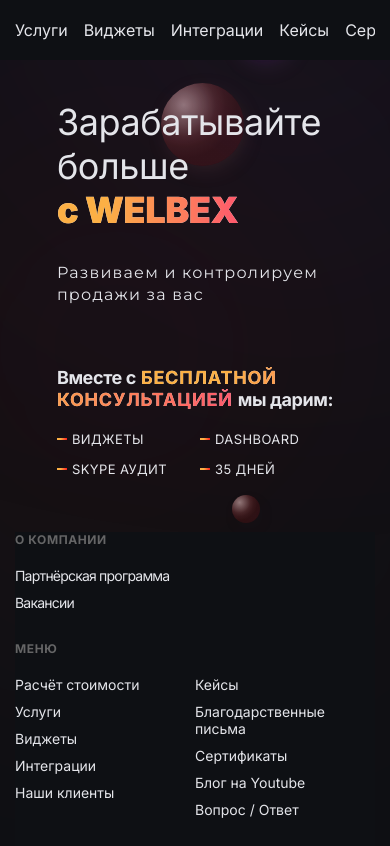
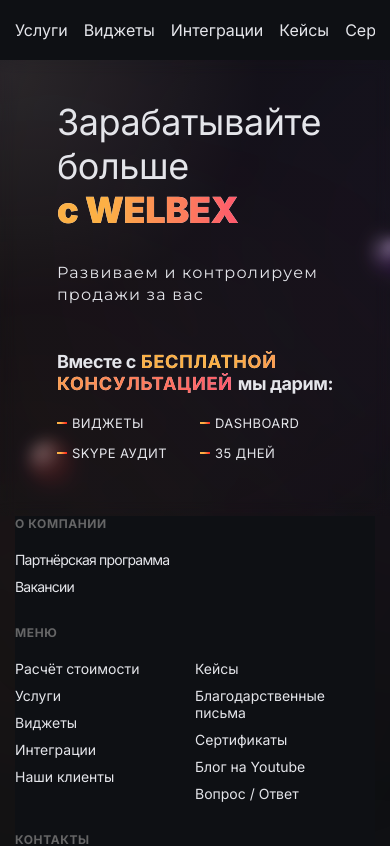
Before and after one commit to a-klimovich/welbex, a React (Vite) app: page / in a window 390 px wide. Shown: the top 846 px of the page. Built offline with nearby package versions, Linux system fonts and the light colour scheme.

Commit message:
change bubles

```diff
--- a/src/App.jsx
+++ b/src/App.jsx
@@ -1,10 +1,8 @@
 import Header from './components/Header'
 import Footer from './components/Footer'
-import Buble from './components/Buble'
 import Container from './components/Container'
 import MainContent from './modules/MainContent'
 import './scss/index.scss'
-
 
 const App = () => (
   <Container>
@@ -16,12 +14,6 @@
       </main>
 
       <Footer />
-
-      <Buble size="calc(var(--index-size) * 31.8)" variant="redLight" top="25%" left="-5%" />
-      <Buble size="83px" variant="redBoll" top="83px" left="41.2%" />
-      <Buble size="calc(var(--index-size) * 27)" variant="purpleLight" top="-15%" left="45%" />
-      <Buble size="60px" variant="purpleBall" top="0.2%" left="60%" />
-      <Buble size="28px" variant="redBoll" top="58.6%" left="59.5%" />
     </div>
   </Container>
 )
--- a/src/components/Buble/config.js
+++ /dev/null
@@ -1,23 +0,0 @@
-export default {
-  redLight: {
-    background: '#961A1A',
-    opacity: 0.5,
-    filter: 'blur(196px)',
-  },
-  redBoll: {
-    background: "radial-gradient(64% 64% at 27.25% 26.5%, rgba(255, 208, 208, 0.536) 0%, rgba(212, 93, 93, 0.264) 59.67%, rgba(167, 49, 49, 0.248) 78.59%, rgba(130, 25, 25, 0.248) 100%)",
-    boxShadow: "3px 6px 27px -10px rgba(223, 125, 125, 0.25)",
-    backdropFilter: "blur(2px)"
-  },
-  purpleLight: {
-    background: '#833AB4',
-    opacity: 0.5,
-    filter: 'blur(196px)',
-  },
-  purpleBall: {
-    background: 'radial-gradient(64% 64% at 27.25% 26.5%, rgba(236, 208, 255, 0.64) 0%, rgba(161, 93, 207, 0.24) 59.67%, rgba(118, 49, 164, 0.208) 78.59%, rgba(86, 24, 128, 0.232) 100%)',
-    boxShadow: '3px 6px 27px -10px rgba(177, 118, 217, 0.25)',
-    backdropFilter: 'blur(2px)',
-    filter: 'blur(5px)',
-  },
-}
--- a/src/components/Buble/index.jsx
+++ /dev/null
@@ -1,21 +0,0 @@
-import config from './config'
-
-const Buble = ({ size, variant = {}, top = 0, left = 0, transform, children }) => (
-  <div
-    style={{
-      position: "fixed",
-      top,
-      left,
-      width: size,
-      height: size,
-      borderRadius: '50%',
-      zIndex: -1,
-      transform,
-      ...config[variant] || {}
-    }}
-  >
-    { children }
-  </div>
-);
-
-export default Buble;
--- /dev/null
+++ b/src/components/Bubles/config.js
@@ -0,0 +1,97 @@
+export default [
+  {
+    key: "red_light",
+    base: {
+      background: '#961A1A',
+      opacity: 0.5,
+      filter: 'blur(196px)',
+    },
+    desktop: {
+      width: "calc(var(--index-size) * 31.8)",
+      height: "calc(var(--index-size) * 31.8)",
+      top: "25%",
+      left: "-5%",
+    },
+    mobile: {
+      top: "241px",
+      left: "-55px",
+      width: "211px",
+      height: "211px",
+    }
+  },
+  {
+    key: "red_boll",
+    base: {
+      background: "radial-gradient(64% 64% at 27.25% 26.5%, rgba(255, 208, 208, 0.536) 0%, rgba(212, 93, 93, 0.264) 59.67%, rgba(167, 49, 49, 0.248) 78.59%, rgba(130, 25, 25, 0.248) 100%)",
+      boxShadow: "3px 6px 27px -10px rgba(223, 125, 125, 0.25)",
+      backdropFilter: "blur(2px)"
+    },
+    desktop: {
+      width: "83px",
+      height: "83px",
+      top: "83px",
+      left: "41.2%",
+    },
+    mobile: {
+      top: "440px",
+      left: "29px",
+      width: "43px",
+      height: "43px",
+    }
+  },
+  {
+    key: "purple_light",
+    base: {
+      background: '#833AB4',
+    opacity: 0.5,
+    filter: 'blur(196px)',
+    },
+    desktop: {
+      width: "calc(var(--index-size) * 27)",
+      height: "calc(var(--index-size) * 27)",
+      top: "-15%",
+      left: "45%",
+    },
+    mobile: {
+      top: "107px",
+      left: "84%",
+      width: "259px",
+      height: "259px",
+    }
+  },
+  {
+    key: "purple_ball",
+    base: {
+      background: 'radial-gradient(64% 64% at 27.25% 26.5%, rgba(236, 208, 255, 0.64) 0%, rgba(161, 93, 207, 0.24) 59.67%, rgba(118, 49, 164, 0.208) 78.59%, rgba(86, 24, 128, 0.232) 100%)',
+      boxShadow: '3px 6px 27px -10px rgba(177, 118, 217, 0.25)',
+      backdropFilter: 'blur(2px)',
+      filter: 'blur(5px)',
+    },
+    desktop: {
+      width: "60px",
+      height: "60px",
+      top: "0.2%",
+      left: "60%",
+    },
+    mobile: {
+      top: "236px",
+      left: "96%",
+      width: "40px",
+      height: "40px",
+    }
+  },
+  {
+    key: "yellow_light",
+    base: {
+      background: '#FCB045',
+      opacity: '0.4',
+      filter: 'blur(196px)',
+    },
+    mobile: {
+      width: "200px",
+      height: "200px",
+      top: "519px",
+      left: "-66px"
+    }
+  },
+]
--- /dev/null
+++ b/src/components/Bubles/index.jsx
@@ -0,0 +1,27 @@
+import { memo, useMemo } from 'react'
+import config from './config'
+
+// eslint-disable-next-line react/display-name
+const Bubles = memo(() => {
+  const isMobileScreen = useMemo(() => {
+    if (window.innerWidth <= 768) {
+      return true
+    }
+    return false
+  }, [])
+
+  return config.map((buble) => (
+    <div
+      key={buble.key}
+      style={{
+        position: "fixed",
+        borderRadius: '50%',
+        zIndex: -1,
+        ...buble.base,
+        ...isMobileScreen ? buble?.mobile || {} : buble?.desktop || {}
+      }}
+    />
+  ))
+});
+
+export default Bubles;
--- a/src/modules/MainContent/index.jsx
+++ b/src/modules/MainContent/index.jsx
@@ -1,9 +1,11 @@
 import Typography from '../../components/Typography'
+import Bubles from '../../components/Bubles'
 import styles from './styles.module.scss'
 
 const { Gradient, Title, Paragraph } = Typography;
 
 const MainContent = () => (
+  <>
     <div className={styles.wrapper}>
       <div className={styles.first}>
         <div className={styles.title}>
@@ -68,6 +70,52 @@
         </button>
       </div>
     </div>
+
+    <Bubles />
+
+    {/* <Buble
+      variant="redBoll"
+      size="83px"
+      top="83px"
+      left="41.2%"
+      mobile={{
+        top: "402px",
+        left: "29px",
+        size: "43px",
+      }}
+    />
+
+    <Buble
+      size="calc(var(--index-size) * 27)"
+      variant="purpleLight"
+      top="-15%"
+      left="45%"
+      mobile={{
+        top: "107px",
+        left: "258px",
+        size: "259px",
+      }}
+    />
+
+    <Buble
+      size="60px"
+      variant="purpleBall"
+      top="0.2%"
+      left="60%"
+      mobile={{
+        top: "236px",
+        left: "296px",
+        size: "40px",
+      }}
+    />
+
+    <Buble
+      size="28px"
+      variant="redBoll"
+      top="58.6%"
+      left="59.5%"
+    /> */}
+  </>
 )
 
 export default MainContent
--- a/src/modules/MainContent/styles.module.scss
+++ b/src/modules/MainContent/styles.module.scss
@@ -3,6 +3,23 @@
   justify-content: space-between;
   width: 100%;
   padding: 86px 0 70px 0;
+  position: relative;
+  z-index: 1;
+
+  @media screen and (max-width: 768px) {
+    $containerPadding: 15px;
+    &::before {
+      content: '';
+      position: absolute;
+      z-index: -1;
+      top: 0;
+      left: -$containerPadding;
+      right: -$containerPadding;
+      bottom: 0;
+      background: radial-gradient(238.53% 189.02% at 3.2% 3.49%, rgba(255, 246, 233, 0.1) 0%, rgba(26, 29, 35, 0.1) 26.62%, rgba(26, 29, 35, 0.1) 52.1%, rgba(26, 29, 35, 0.01) 70.17%, rgba(26, 29, 35, 0) 100%) /* warning: gradient uses a rotation that is not supported by CSS and may not behave as expected */;
+      backdrop-filter: blur(7.5px);
+    }
+  }
 
   @media screen and (max-width: 768px) {
     display: grid;
@@ -31,6 +48,7 @@
     text-align: end;
 
     @media screen and (max-width: 768px) {
+      padding-top: 0;
       text-align: left;
     }
 
```
Also changed, not shown: src/assets/svg/redLightBall.svg (deleted), src/components/Typography/styles.module.scss (deleted). Lines whose indentation alone changed are shown as unchanged.
